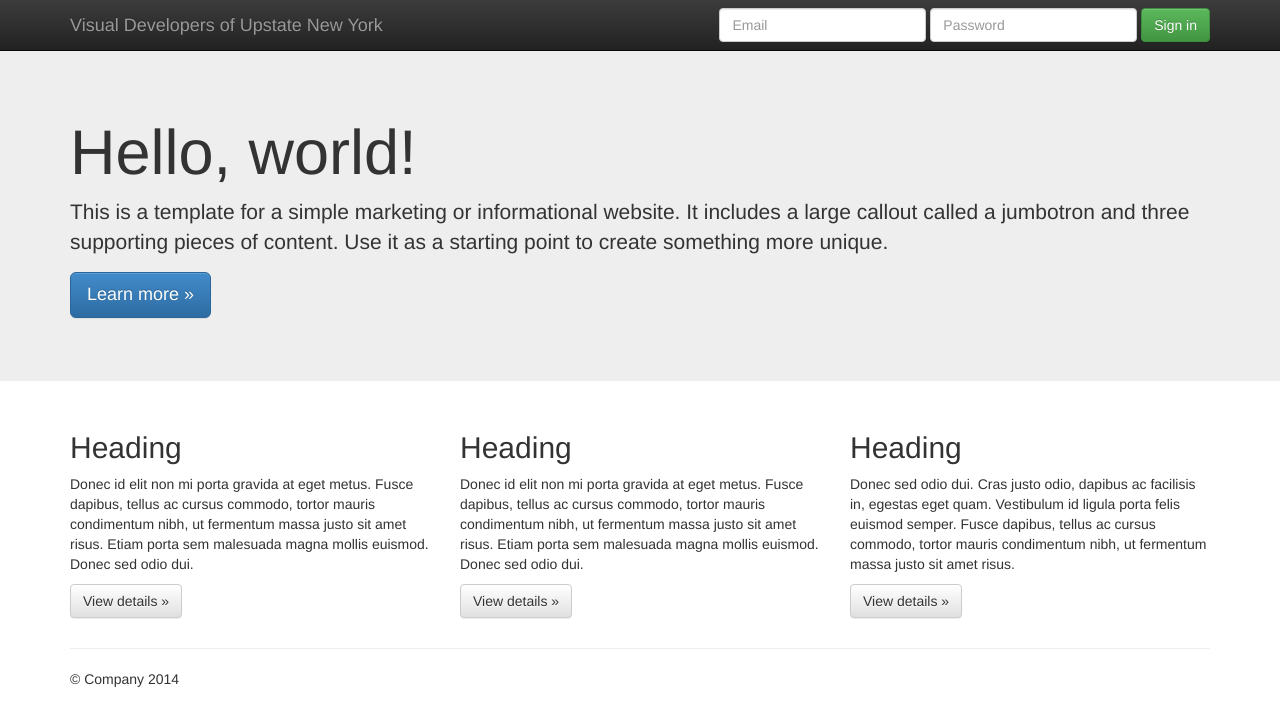
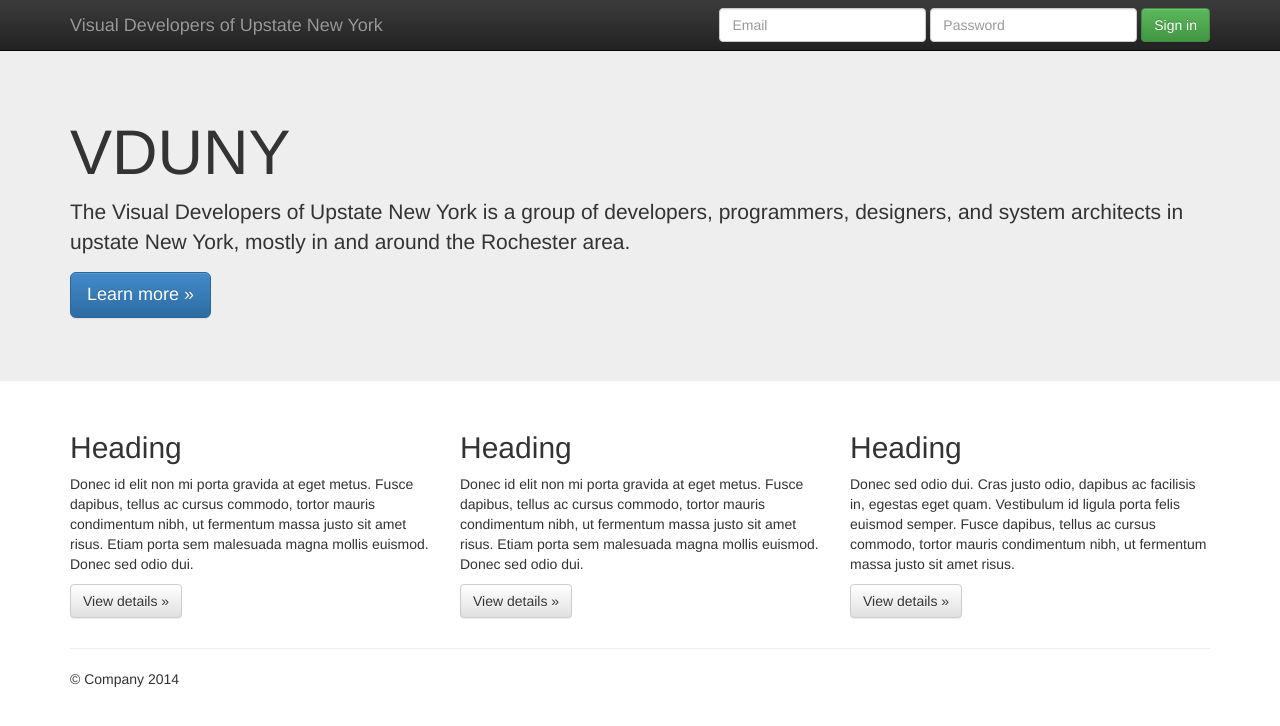
Before and after one commit to VDUNY/vduny.github.io, a plain HTML site: page index.html in a window 1280 px wide. Drawn offline with nearby package versions, Linux system fonts and the light colour scheme.

Commit message:
First draft of the index page

```diff
--- a/index.html
+++ b/index.html
@@ -54,8 +54,8 @@
     <!-- Main jumbotron for a primary marketing message or call to action -->
     <div class="jumbotron">
       <div class="container">
-        <h1>Hello, world!</h1>
-        <p>This is a template for a simple marketing or informational website. It includes a large callout called a jumbotron and three supporting pieces of content. Use it as a starting point to create something more unique.</p>
+        <h1>VDUNY</h1>
+        <p>The Visual Developers of Upstate New York is a group of developers, programmers, designers, and system architects in upstate New York, mostly in and around the Rochester area.</p>
         <p><a class="btn btn-primary btn-lg" role="button">Learn more &raquo;</a></p>
       </div>
     </div>
```
